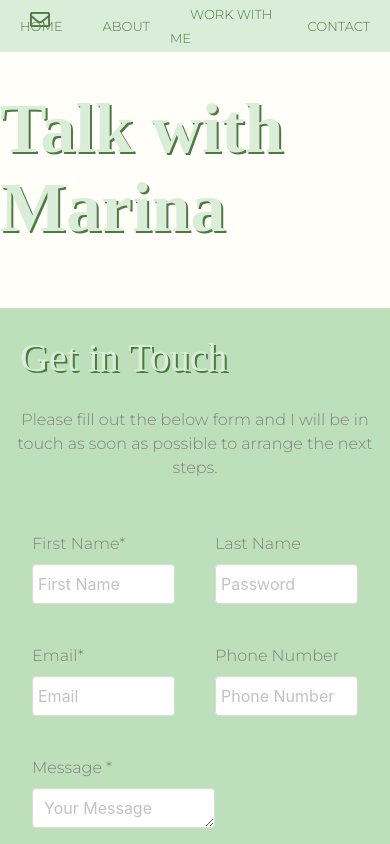
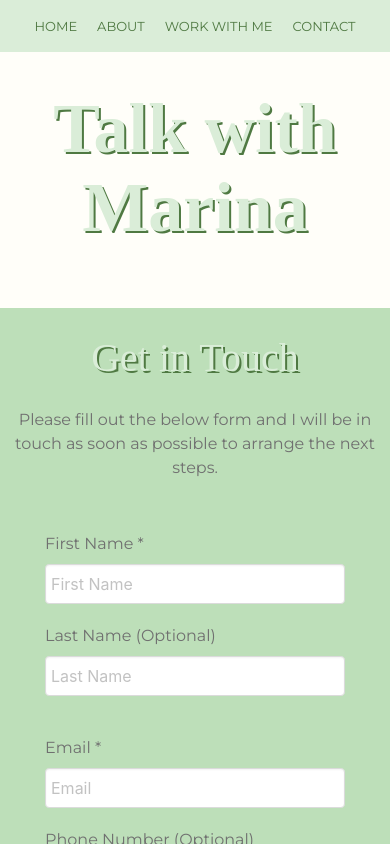
Before and after one commit to elsiedown/marine-web, a React (Create React App) app: page /contact in a window 390 px wide. Built offline with nearby package versions, Linux system fonts and the light colour scheme; a web font is replaced by a local one.

Commit message:
made mobile responsive

```diff
--- a/src/App.js
+++ b/src/App.js
@@ -7,6 +7,7 @@ import Home from './components/Home'
 import Coaching from './components/Coaching'
 import Contact from './components/Contact'
 import Footer from './components/Footer'
+import ScrollToTop from './components/ScrollToTop'
 
 
 
@@ -14,7 +15,8 @@ function App() {
   return (
 
 
-        <BrowserRouter>
+    <BrowserRouter>
+        <ScrollToTop />
           <section className="main-layout">
             <Nav />
             <section className="sections-layout">
@@ -27,7 +29,7 @@ function App() {
             </section>
             <Footer />
           </section>
-        </BrowserRouter>
+    </BrowserRouter>
   )
 }
 
--- a/src/components/About.js
+++ b/src/components/About.js
@@ -4,6 +4,8 @@ import marina from '../assets/marina-two.jpeg'
 import Insta from './Insta'
 
 function About() {
+
+
   return (
     <>
       <section className="about">
--- a/src/components/Coaching.js
+++ b/src/components/Coaching.js
@@ -20,9 +20,9 @@ function Coaching() {
           <p>Get in touch with me via our <Link to="/contact">contact page</Link>.</p>
           <p className="step"><span>Step 2</span> - Fill out the enquiry form (2-3 minutes)</p>
           <p>I will then send you a form. The form will ask questions about your current situation, your goals, what you would like to get out of life coaching and possible barriers in your way.</p>
-          <p className="step"><span>Step 3 -</span> Free introductory call (30 minutes)</p>
-          <p>In this call we can get to know eachother better, discuss an initial focus for our sessions, and I’ll give you a sense of what to expect.</p>
-          <p className="step"><span>Step 4 - </span>Confirm next steps and an initial plan</p>
+          <p className="step"><span>Step 3 </span>- Free introductory call via Zoom (30 minutes)</p>
+          <p>In this call (via Zoom) we can get to know eachother better, discuss an initial focus for our sessions, and I’ll give you a sense of what to expect.</p>
+          <p className="step"><span>Step 4 </span>- Confirm next steps and an initial plan</p>
           <p>Once you have confirmed you’d like to proceed with coaching we will create a programme that suits you.</p>
         </div>
       </div>
--- a/src/components/Contact.js
+++ b/src/components/Contact.js
@@ -12,7 +12,7 @@ function Contact() {
       <form className="column is-offset">
             <div className="names">
               <div className="field">
-              <label className="label">First Name*</label>
+              <label className="label">First Name *</label>
               <div className="control">
                 <input
                   className={`input`}
@@ -24,13 +24,13 @@ function Contact() {
               </div>
             </div>
             <div className="field">
-              <label className="label">Last Name</label>
+              <label className="label">Last Name (Optional)</label>
               <div className="control">
                 <input
                   className={`input `}
-                  placeholder="Password"
+                  placeholder="Last Name"
 
-                  name="password"
+                  name="lastName"
 
                 />
               </div>
@@ -38,7 +38,7 @@ function Contact() {
             </div>
             <div className="names">
               <div className="field">
-              <label className="label">Email*</label>
+              <label className="label">Email *</label>
               <div className="control">
                 <input
                   className={`input`}
@@ -50,7 +50,7 @@ function Contact() {
               </div>
             </div>
             <div className="field">
-              <label className="label">Phone Number</label>
+              <label className="label">Phone Number (Optional)</label>
               <div className="control">
                 <input
                   className={`input `}
@@ -63,11 +63,11 @@ function Contact() {
             </div>
             </div>
 
-            <div className="field">
+            <div className="is-fullwidth">
               <label className="label">Message *</label>
-              <div className="control">
+              <div className="control is-fullwidth">
                 <textarea
-                  className={`input `}
+                  className='input is-fullwidth'
                   placeholder="Your Message"
 type="textarea"
                   name="message"
@@ -75,7 +75,7 @@ type="textarea"
                 />
               </div>
             </div>
-            <div className="field">
+            <div className="field field-button">
               <button type="submit" className="button">Send</button>
             </div>
           </form>
--- /dev/null
+++ b/src/components/ScrollToTop.js
@@ -0,0 +1,12 @@
+import { useEffect } from "react";
+import { useLocation } from "react-router-dom";
+
+export default function ScrollToTop() {
+  const { pathname } = useLocation();
+
+  useEffect(() => {
+    window.scrollTo(0, 0);
+  }, [pathname]);
+
+  return null;
+}
--- a/src/styles/_about.scss
+++ b/src/styles/_about.scss
@@ -42,7 +42,7 @@
 
 .education {
   ul li {
-    color:grey;
+    color:#707070;
     list-style-type: none;
     margin-top: 10px;
   }
@@ -52,3 +52,27 @@
   display: flex;
   align-items: center;
 }
+
+@media only screen and (max-width: 880px) {
+
+  .about {
+    padding: 12px;
+  }
+  .about-info-main {
+    flex-direction: column;
+  }
+  .about-info {
+    width: 100%
+  }
+
+  .image-section {
+    margin-top: 40px;
+    display: flex;
+    align-items: center;
+    justify-content: center;
+  }
+
+  .about img {
+    margin-left: 0;
+  }
+}
--- a/src/styles/_coaching.scss
+++ b/src/styles/_coaching.scss
@@ -7,11 +7,15 @@
   padding-bottom: 40px;
   h1 {
     text-align: center;
+    margin-top: 20px;
   }
 
   p {
     margin: 20px;
 
+  }
+  p:last-of-type {
+    margin-bottom: 15px;
   }
 }
 
@@ -33,6 +37,9 @@
   p {
     margin: 20px;
 
+  }
+  p:last-of-type {
+    margin-bottom: 0;
   }
   span {
     font-family: 'Kavivanar', cursive;
@@ -63,5 +70,14 @@ p.step {
 }
 
 a:visited {
-  color: grey;
+  color: #707070;
 }
+
+@media only screen and (max-width: 880px) {
+  .approach-text {
+    width: 100%;
+  }
+  .steps-text {
+    width: 100%;
+  }
+}
--- a/src/styles/_contact.scss
+++ b/src/styles/_contact.scss
@@ -33,12 +33,16 @@
 }
 
 label.label {
-    color: grey;
+    color: #707070;
     font-weight: 200;
 }
 
 .button {
   font-family: 'Montserrat', sans-serif;
+  color: #707070;
+  display: flex;
+  align-items: Center;
+  justify-content: center;
 }
 
 .names, .contact {
@@ -49,6 +53,7 @@ label.label {
   input {
     width: 100%;
     padding: 5px;
+    color: #707070;
   }
 }
 
@@ -59,3 +64,81 @@ input {
 .field {
   margin: 20px;
 }
+
+div.is-fullwidth {
+  margin-left: 10px;
+  width: 740px;
+  margin-top: 15px;
+  label.label {
+    margin-left: 10px;
+  }
+}
+
+button.button {
+  margin-left: 345px;
+  margin-top: 10px;
+}
+div.field.field-button {
+  display: flex;
+  align-items: Center;
+  justify-content: center;
+}
+
+
+
+// #root > section > section > div > div > div > form > div:nth-child(3) {
+//   width: 100%;
+//   input.textarea {
+//     width: 100%;
+//   }
+// }
+
+
+@media only screen and (max-width: 880px) {
+
+  .contact {
+    h1 {
+      text-align:center;
+    }
+  }
+  .contact-form {
+    width: 100%;
+    justify-content: center;
+    h1 {
+      margin: 20px 0px 20px 0px;
+    }
+    p {
+      margin-left: 3px;
+      margin-right: 3px;
+    }
+  }
+  .names, .contact {
+    display: block;
+    justify-content: center;
+    div.field {
+      width: 300px;
+    }
+    input {
+      width: 100%;
+      padding: 5px;
+    }
+  }
+
+  button.button {
+   margin-left: 0;
+  }
+  .column {
+    width: 100%;
+    align-items: center;
+    display: flex;
+    flex-direction: column;
+  }
+  div.is-fullwidth {
+    margin-left: 0;
+    margin-top: 0;
+    width: 300px;
+    label.label {
+      margin-left: 0;
+    }
+  }
+}
--- a/src/styles/_insta.scss
+++ b/src/styles/_insta.scss
@@ -9,7 +9,7 @@
   }
   h1 {
     text-align: center;
-    margin: 40px;
+    margin: 40px 0 10px 0;
   }
 }
 
@@ -27,3 +27,12 @@
     margin: 10px;
   }
 }
+
+@media only screen and (max-width: 880px) {
+  .instagram-grid {
+    width: 100%;
+    align-items: center;
+    justify-content: center;
+    margin-top: 20px;
+  }
+}
--- a/src/styles/_nav.scss
+++ b/src/styles/_nav.scss
@@ -33,6 +33,7 @@ ul.navbar li {
   color: #4F7942;
   font-size: 13px;
   text-transform: uppercase;
+  text-align: center;
 }
 
 ul.navbar li:hover {
@@ -53,3 +54,37 @@ ul.navbar li:hover {
 h1.title {
   margin-bottom: 60px;
 }
+
+
+
+@media only screen and (max-width: 880px) {
+  ul.navbar {
+    h1 {
+      text-align: center;
+    }
+    i {
+      left: 0;
+      position: absolute;
+      color: #4F7942;
+      font-size: 20px;
+      margin: 15px 0 0 20px;
+
+    }
+  }
+  h1.title {
+    text-align: center;
+  }
+}
+
+@media only screen and (max-width: 400px) {
+  ul.navbar {
+    i {
+      display: none;
+    }
+    li {
+      padding: 5px;
+      margin: 5px;
+    }
+  }
+
+}
--- a/src/styles/main.scss
+++ b/src/styles/main.scss
@@ -1,4 +1,4 @@
-@import url('https://fonts.googleapis.com/css2?family=Montserrat:wght@300&display=swap');
+@import url('https://fonts.googleapis.com/css2?family=Montserrat:wght@400&display=swap');
 @import url('https://fonts.googleapis.com/css2?family=Kavivanar&display=swap');
 @import '~bulma/bulma.sass';
 
@@ -41,11 +41,11 @@ body, html {
   font-family: 'Montserrat', sans-serif;
   background-color: #FFFEF9;
   p {
-    color: grey;
+    color: #707070;
     font-family: 'Montserrat', sans-serif;
   }
   h1 {
-    color: grey;
+    color: #707070;
     font-size: 40px;
     font-family: 'Kavivanar', cursive;
     color: #DAEDD8;
@@ -89,6 +89,9 @@ a {
   p {
     color: #4F7942;
   }
+  p:last-of-type {
+    margin-bottom: 20px;
+  }
   // position: absolute;
   // margin-top: 60px;
 
@@ -117,7 +120,7 @@ a {
     height: 300px;
     width: 300px;
     object-fit: cover;
-    margin-right: 60px;
+    margin-right: 90px;
   }
   p {
     margin: 10px;
@@ -172,3 +175,64 @@ i {
   font-size: 30px;
   margin: 10px;
 }
+
+@media only screen and (max-width: 880px) {
+
+  body, html {
+    margin: 0;
+    height: 100%;
+    width: 100%;
+    color: grey;
+  }
+
+  .home-intro {
+    display: flex;
+    flex-direction: column;
+    width: 100%;
+    height: 100%;
+    padding: 30px;
+    background-color: #BDDFB9;
+    justify-content: center;
+    align-items: center;
+    img {
+      border-radius: 100%;
+      // height: 200px;
+      // width: 200px;
+      object-fit: cover;
+      margin: 0;
+      margin-bottom: 20px;
+    }
+    p {
+      margin: 10px;
+      text-align: center;
+    }
+  }
+
+  .intro-text {
+    margin-left: 0;
+    // width: 250px;
+    // height: 250px;
+    background-color: #DAEDD8;
+    display: flex;
+    align-items: center;
+    // border: #4F7942 solid 1px;
+    p {
+      // font-size: 16px;
+      padding: 20px;
+    }
+  }
+
+  .testimonial {
+    width: 100%;
+  }
+
+  p.testimonial {
+    padding: 2px;
+  }
+
+
+  p.testimonial-name {
+    margin-bottom: 40px;
+  }
+
+}
```
Also changed, not shown: 15 other files (tests, documents, lock files or other folders).
